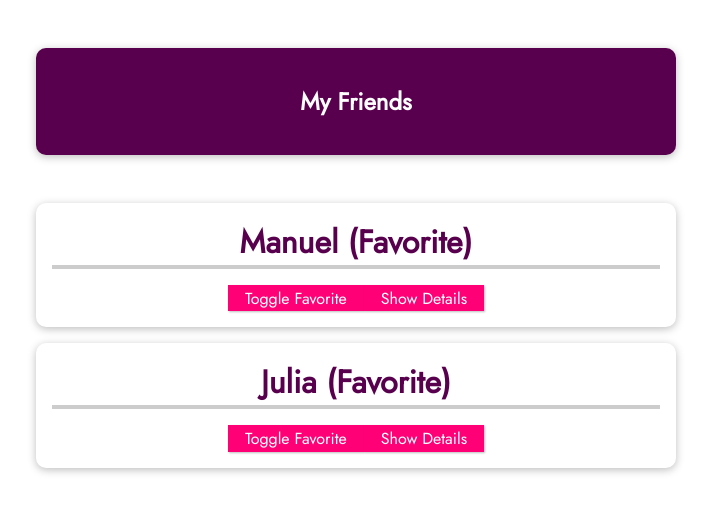
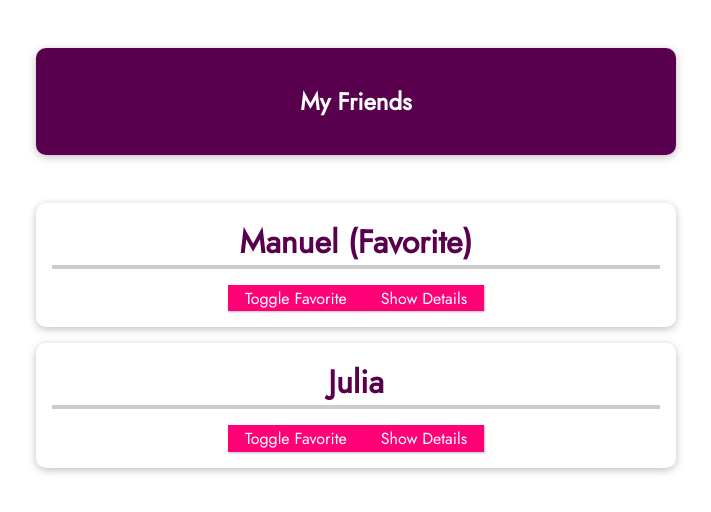
Before and after one commit to abrambagus/vue-cli-app, a Vue app: page / in a window 1280 px wide. Shown: the top 512 px of the page, without its empty margins (284-995 px from the left). Built offline with nearby package versions, Linux system fonts and the light colour scheme.

Commit message:
add transfer function with props

```diff
--- a/src/App.vue
+++ b/src/App.vue
@@ -5,10 +5,12 @@
       <friend-contact
         v-for="friend in friends"
         :key="friend.id"
+        :id="friend.id"
         :name="friend.name"
         :phone-number="friend.phone"
         :email-address="friend.email"
-        :is-favorite="true"
+        :is-favorite="friend.isFavorite"
+        @toggle-favorite="toggleFavoriteStatus"
       ></friend-contact>
     </ul>
   </section>
@@ -24,15 +26,25 @@
           name: "Manuel",
           phone: "02130130123",
           email: "manuel@gmal.com",
+          isFavorite: true,
         },
         {
           id: "julia",
           name: "Julia",
           phone: "02130130123",
           email: "julia@gmal.com",
+          isFavorite: false,
         },
       ],
     };
+  },
+  methods: {
+    toggleFavoriteStatus(friendId) {
+      const identifiedFriend = this.friends.find(
+        (friend) => friend.id === friendId
+      );
+      identifiedFriend.isFavorite = !identifiedFriend.isFavorite;
+    },
   },
 };
 </script>
--- a/src/components/FriendContact.vue
+++ b/src/components/FriendContact.vue
@@ -1,6 +1,6 @@
 <template>
   <li>
-    <h2>{{ name }} {{ friendIsFavorite ? "(Favorite)" : "" }}</h2>
+    <h2>{{ name }} {{ isFavorite ? "(Favorite)" : "" }}</h2>
     <button @click="toggleFavorite">Toggle Favorite</button>
     <button @click="toggleDetails">
       {{ detailsAreVisible ? "Hide" : "Show" }} Details
@@ -16,6 +16,10 @@
 export default {
   // props: ["name", "phoneNumber", "emailAddress", "isFavorite"],
   props: {
+    id: {
+      type: String,
+      required: true,
+    },
     name: {
       type: String,
       required: true,
@@ -34,10 +38,20 @@
       default: false,
     },
   },
+  emits: ["toggle-favorite"],
+  // emits: {
+  //   "toggle-favorite": function (id) {
+  //     if (id) {
+  //       return true;
+  //     } else {
+  //       console.warn("Id is missing!");
+  //       false;
+  //     }
+  //   },
+  // },
   data() {
     return {
       detailsAreVisible: false,
-      friendIsFavorite: this.isFavorite,
     };
   },
   methods: {
@@ -46,7 +60,7 @@
       this.phoneNumber;
     },
     toggleFavorite() {
-      this.friendIsFavorite = !this.friendIsFavorite;
+      this.$emit("toggle-favorite", this.id);
     },
   },
 };
```
